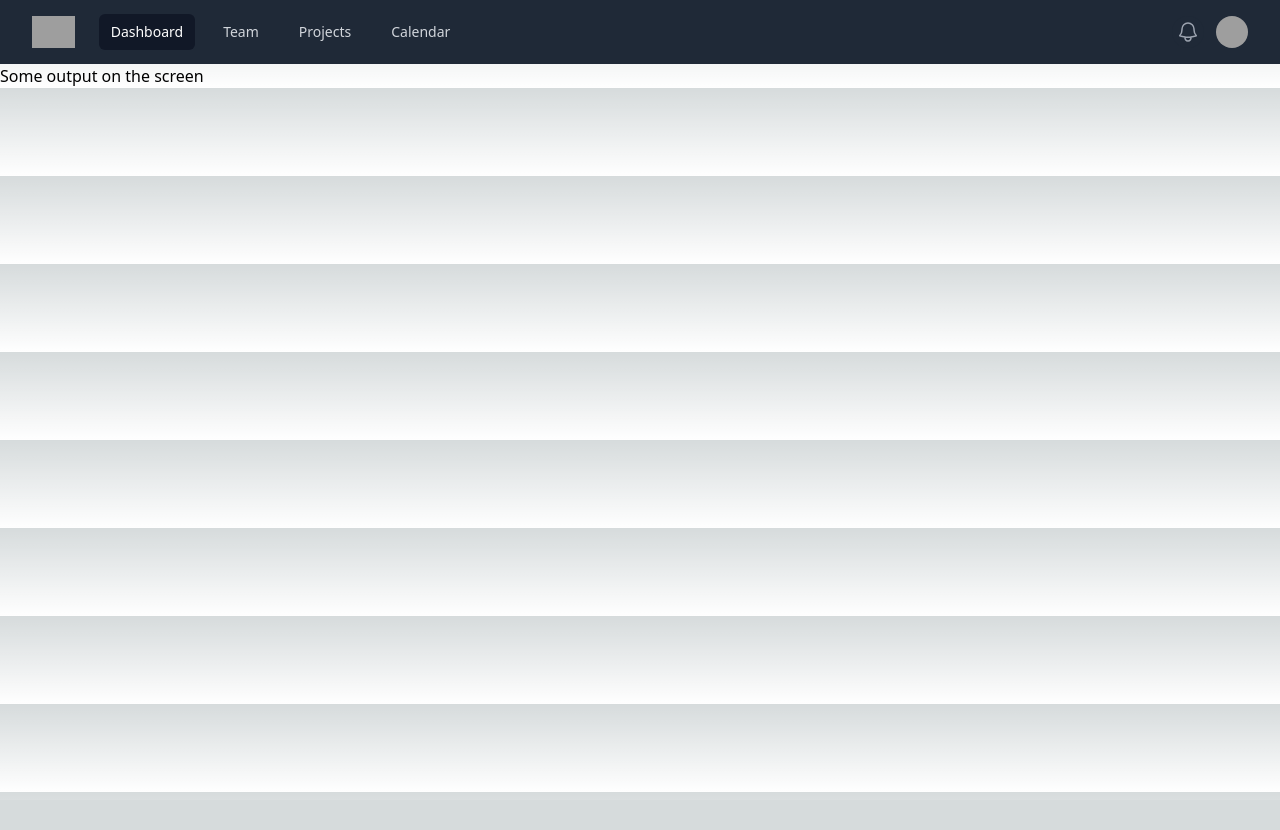
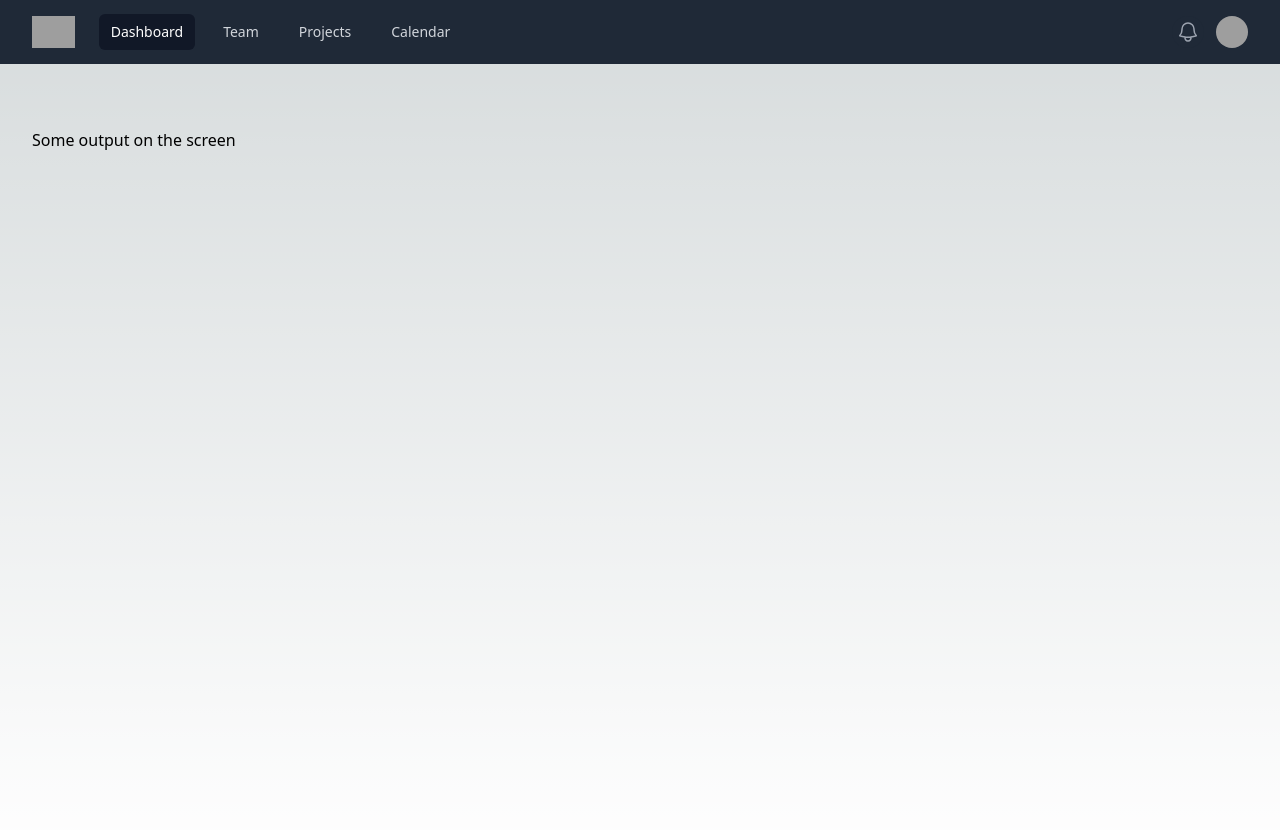
Before and after one commit to llgiant/nft-marketpalce, a Next.js app: page / in a window 1280 px wide. Shown: the top 830 px of the page. Before the commit the page ends 800 px from the top, so only its background shows below. Built offline with nearby package versions, Linux system fonts and the light colour scheme; grey boxes are pictures that could not be loaded.

Commit message:
base layout component

```diff
--- /dev/null
+++ b/components/layout/BaseLayout.tsx
@@ -0,0 +1,17 @@
+import {FunctionComponent} from "react";
+import {Navbar} from "@/components";
+
+const BaseLayout: FunctionComponent = ({children}) => {
+    return (
+        <>
+            <Navbar/>
+            <div className="py-16 bg-grey-50 overflow-hidden min-h-screen">
+                <div className="max-w-7xl mx-auto px-4 space-y-8 sm:px-6 lg:px-8">
+                    {children}
+                </div>
+            </div>
+        </>
+    )
+}
+
+export default BaseLayout;
--- a/pages/_app.tsx
+++ b/pages/_app.tsx
@@ -1,13 +1,10 @@
 import '@/styles/globals.css'
-import type { AppProps } from 'next/app'
-import {Navbar} from "@/components";
+import type {AppProps} from 'next/app'
 
-export default function App({ Component, pageProps }: AppProps) {
-  return (
-      <>
-        <Navbar />
+
+export default function App({Component, pageProps}: AppProps) {
+    return (
         <Component {...pageProps} />
-      </>
-      )
+    )
 
 }
--- a/pages/index.tsx
+++ b/pages/index.tsx
@@ -1,5 +1,9 @@
+import BaseLayout from "@/components/layout/BaseLayout";
+
 export default function Home() {
     return (
-    <div>Some output on the screen</div>
+        <BaseLayout>
+            <div>Some output on the screen</div>
+        </BaseLayout>
     )
 }
```
